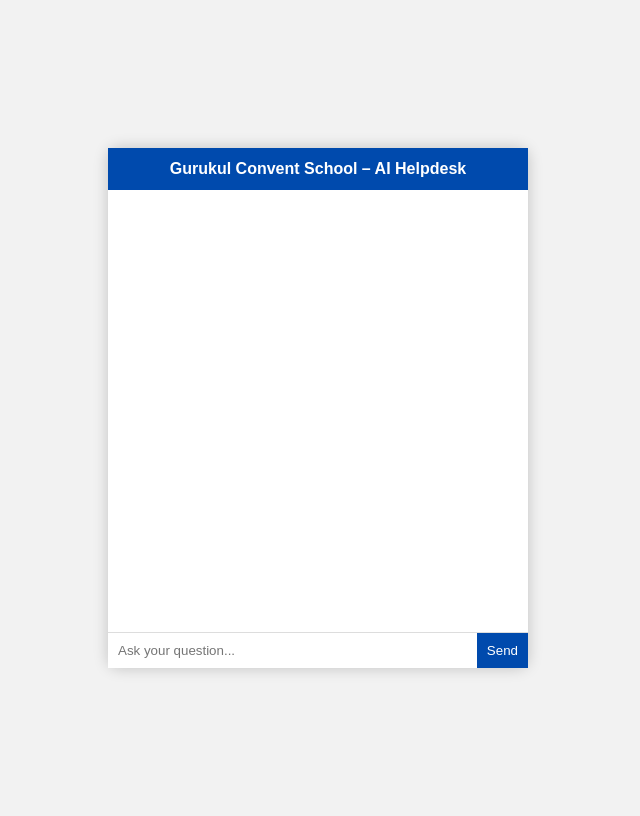
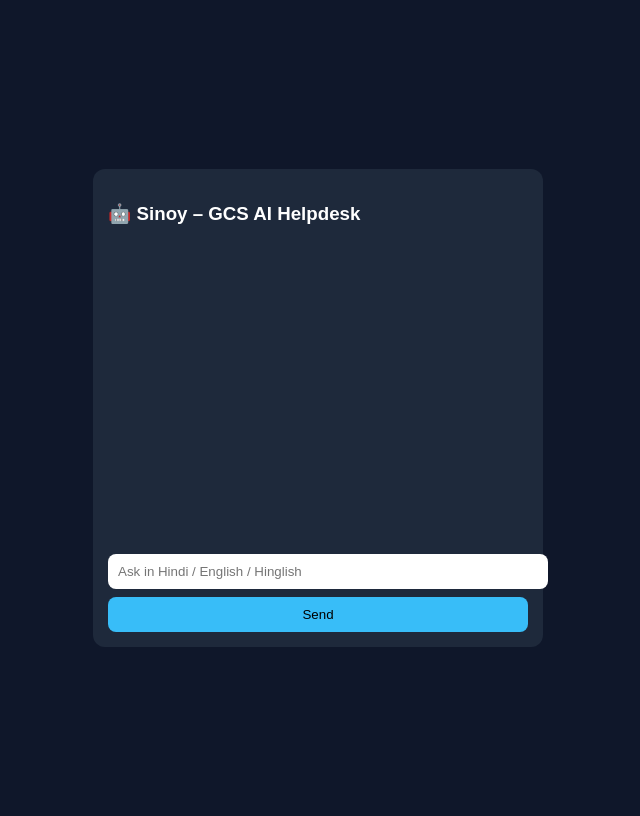
Before and after one commit to nandsachida103-beep/gcs-ai, a Flask app: page / in a window 1280 px wide. Shown: the whole page, without its empty margins (322-962 px from the left). Run offline with Flask 3, Linux system fonts and the light colour scheme.

Commit message:
Update HTML structure and styling for helpdesk

```diff
--- a/templates/index.html
+++ b/templates/index.html
@@ -1,11 +1,11 @@
 <!DOCTYPE html>
 <html>
 <head>
-    <title>GCS AI Helpdesk</title>
+    <title>Sinoy – GCS AI Helpdesk</title>
     <style>
         body {
-            background: #f2f2f2;
             font-family: Arial;
+            background: #0f172a;
             display: flex;
             justify-content: center;
             align-items: center;
@@ -13,77 +13,56 @@
         }
         .chatbox {
             width: 420px;
-            height: 520px;
-            background: white;
-            border-radius: 10px;
-            display: flex;
-            flex-direction: column;
-            box-shadow: 0 0 15px rgba(0,0,0,0.2);
-        }
-        .header {
-            padding: 12px;
-            background: #004aad;
+            background: #1e293b;
+            border-radius: 12px;
+            padding: 15px;
             color: white;
-            text-align: center;
-            font-weight: bold;
         }
         .messages {
-            flex: 1;
-            padding: 10px;
+            height: 300px;
             overflow-y: auto;
-            font-size: 14px;
-        }
-        .user { text-align: right; color: #004aad; margin: 6px; }
-        .bot { text-align: left; color: #333; margin: 6px; }
-        .input-box {
-            display: flex;
-            border-top: 1px solid #ddd;
+            margin-bottom: 10px;
         }
         input {
-            flex: 1;
+            width: 100%;
+            padding: 10px;
+            border-radius: 8px;
+            border: none;
+        }
+        button {
+            margin-top: 8px;
+            width: 100%;
             padding: 10px;
             border: none;
-            outline: none;
-        }
-        button {
-            padding: 10px;
-            background: #004aad;
-            color: white;
-            border: none;
+            background: #38bdf8;
+            color: black;
+            border-radius: 8px;
             cursor: pointer;
         }
     </style>
 </head>
 <body>
-
 <div class="chatbox">
-    <div class="header">Gurukul Convent School – AI Helpdesk</div>
+    <h3>🤖 Sinoy – GCS AI Helpdesk</h3>
     <div class="messages" id="messages"></div>
-    <div class="input-box">
-        <input id="msg" placeholder="Ask your question...">
-        <button onclick="send()">Send</button>
-    </div>
+    <input id="input" placeholder="Ask in Hindi / English / Hinglish">
+    <button onclick="send()">Send</button>
 </div>
 
 <script>
 function send() {
-    let msg = document.getElementById("msg").value;
-    if (!msg) return;
-    let m = document.getElementById("messages");
-    m.innerHTML += `<div class="user">${msg}</div>`;
+    let msg = document.getElementById("input").value;
     fetch("/chat", {
         method: "POST",
         headers: {"Content-Type": "application/json"},
         body: JSON.stringify({message: msg})
     })
-    .then(res => res.json())
-    .then(data => {
-        m.innerHTML += `<div class="bot">${data.reply}</div>`;
-        m.scrollTop = m.scrollHeight;
+    .then(r => r.json())
+    .then(d => {
+        document.getElementById("messages").innerHTML +=
+        "<p><b>You:</b> " + msg + "</p><p>" + d.reply + "</p>";
     });
-    document.getElementById("msg").value = "";
 }
 </script>
-
 </body>
 </html>
```
